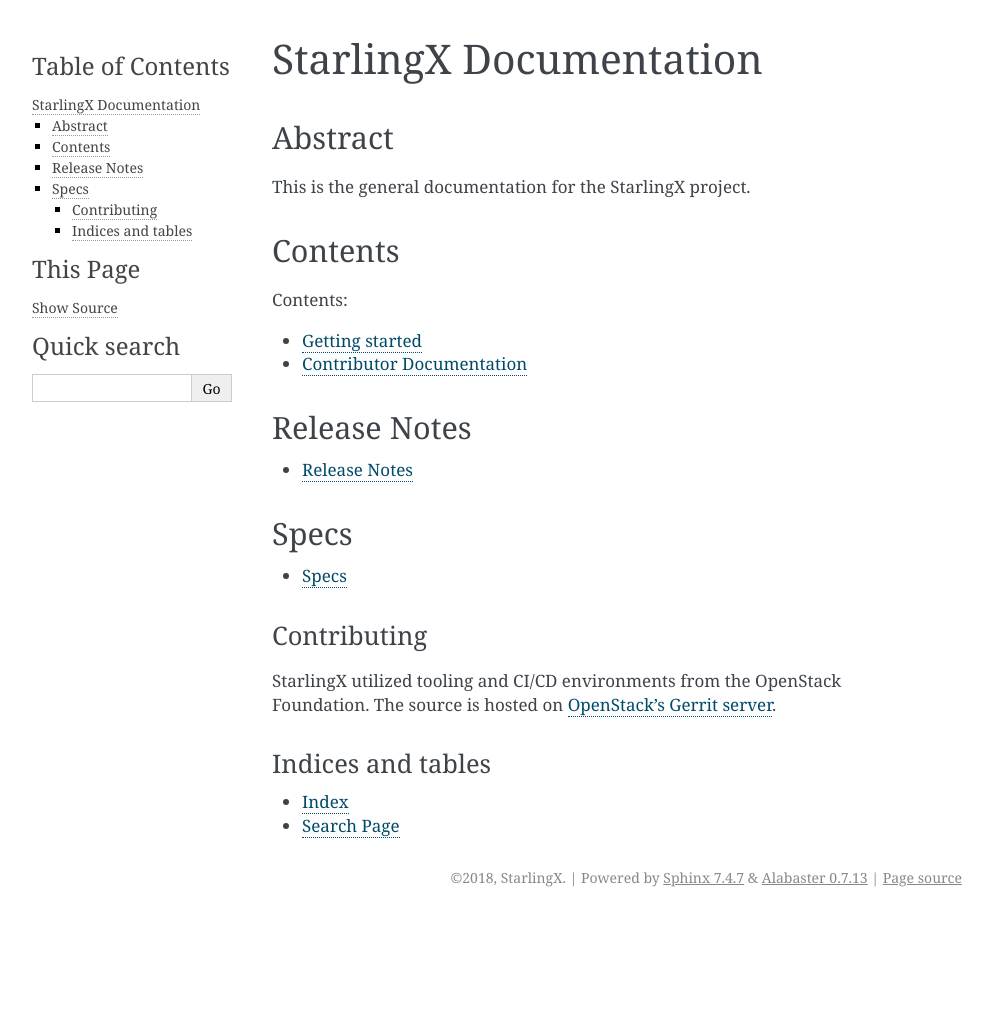
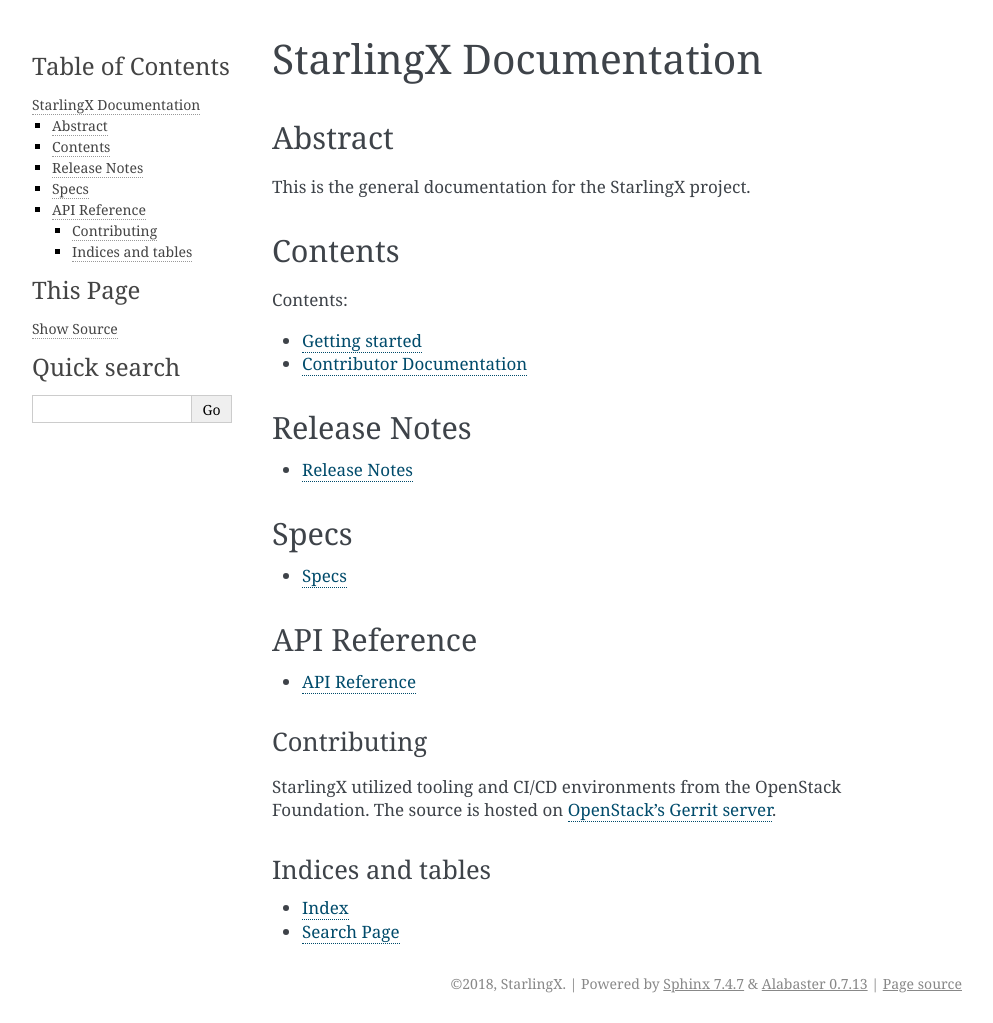
Before and after one commit to openstack-archive/stx-docs, a Sphinx documentation site: the page built from doc/source/index.rst, in a window 1280 px wide. Shown: the whole page, without its empty margins (148-1141 px from the left). Built offline with Sphinx 7.4.7, drawn with Linux system fonts in a browser that asks for light colours; the version number could not be read and is left out; before the commit the page ends 917 px from its top, so only the background shows below that.

```diff
--- a/api-ref/source/index.rst
+++ b/api-ref/source/index.rst
@@ -11,3 +11,5 @@ StarlingX Documentation
    api-ref-compute-v2-cgcs-ext
    api-ref-image-v2-cgcs-ext
    api-ref-networking-v2-cgcs-ext
+
+:ref:`search`
--- a/doc/requirements.txt
+++ b/doc/requirements.txt
@@ -1,5 +1,6 @@
 openstack-doc-tools>=1.6.0
 sphinx>=1.6.2
+openstackdocstheme>=1.19.0 # Apache-2.0
 
 # API Reference Guide
 os-api-ref>=1.4.0 # Apache-2.0
--- a/doc/source/index.rst
+++ b/doc/source/index.rst
@@ -33,6 +33,14 @@ Specs
 
    Specs <https://docs.starlingx.io/specs>
 
+API Reference
+-------------
+
+.. toctree::
+   :maxdepth: 1
+
+   API Reference <https://docs.starlingx.io/api-ref/stx-docs>
+
 Contributing
 ============
 
```
Also changed, not shown: .zuul.yaml.
